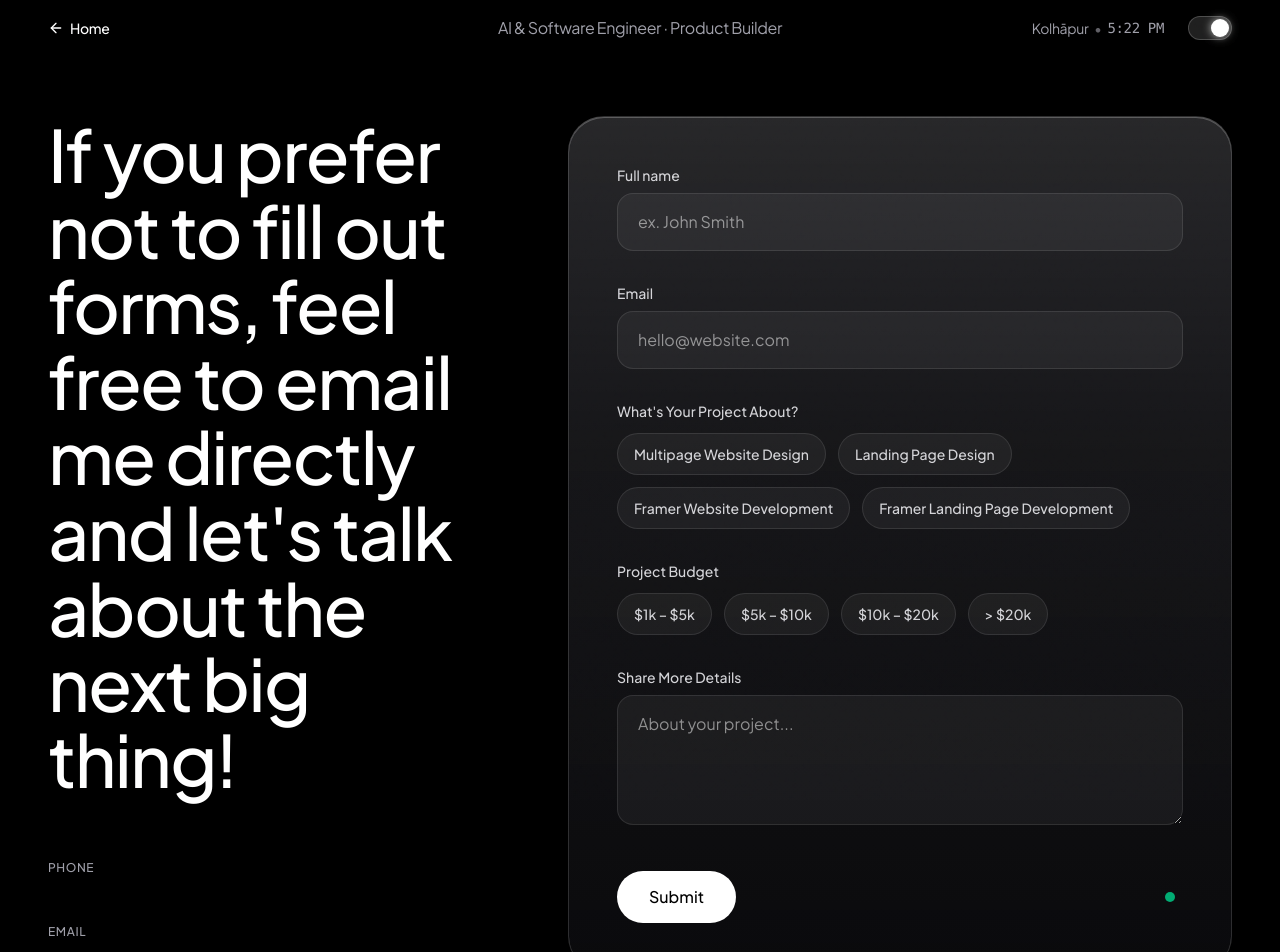
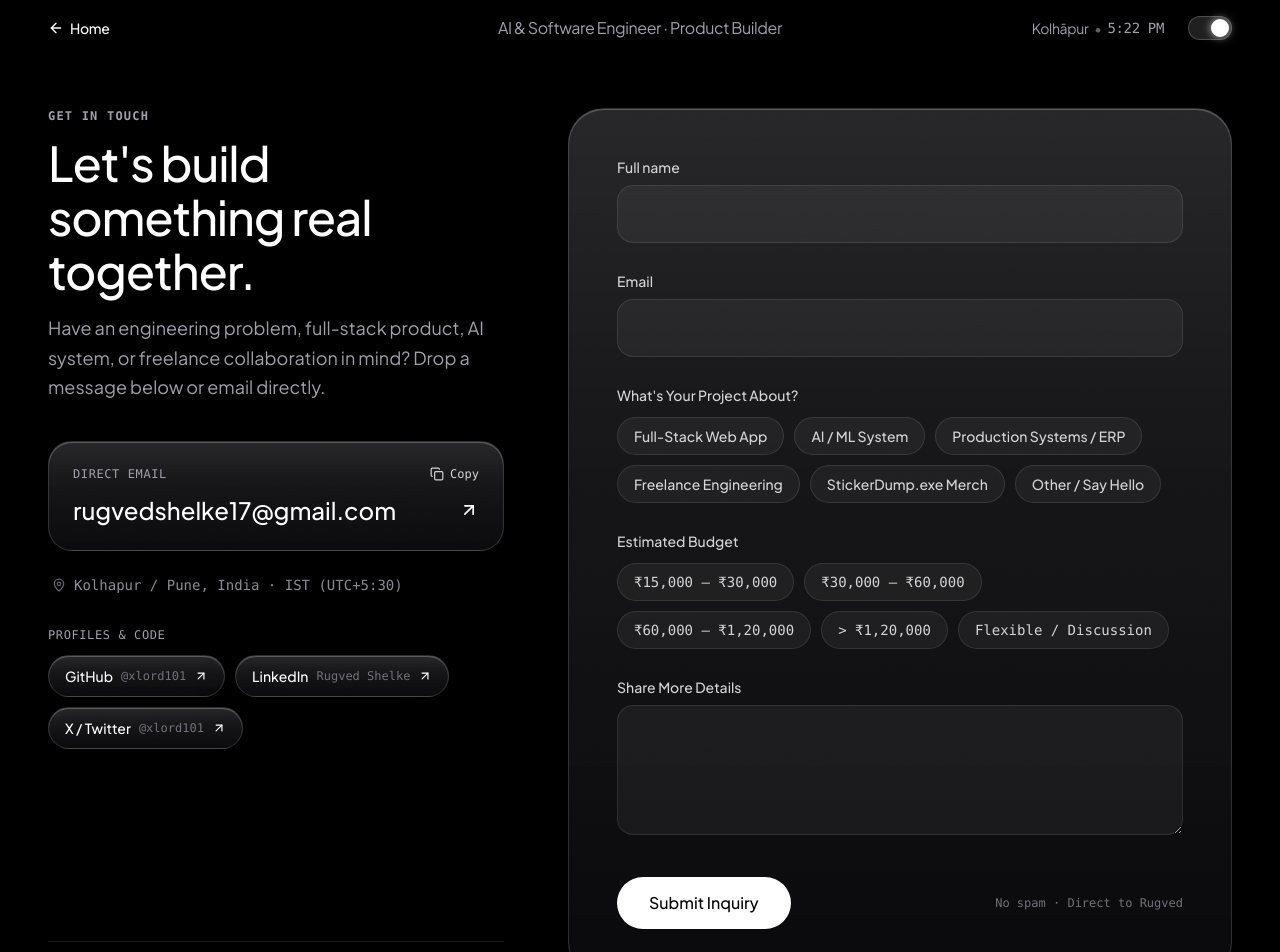
Before and after one commit to xlord101/rugved_shelke_portfolio, a Next.js app: page /contact in a window 1280 px wide. Shown: the top 952 px of the page. Built offline with nearby package versions, Linux system fonts and the light colour scheme.

Commit message:
Overhaul Contact page with structured typography, rupee budgets, and no placeholders; set portrait hover to StickerDump typography

```diff
--- a/src/app/contact/page.tsx
+++ b/src/app/contact/page.tsx
@@ -3,8 +3,9 @@ import { Footer } from "@/components/layout/Footer";
 import { ContactForm } from "@/components/contact/ContactForm";
 
 export const metadata = {
-  title: "Contact – Soren Weil",
-  description: "Get in touch with Soren Weil for product design, design engineering, and creative direction.",
+  title: "Contact – Rugved Shelke",
+  description:
+    "Get in touch with Rugved Shelke for software engineering, full-stack systems, AI applications, and freelance product development.",
 };
 
 export default function ContactPage() {
--- a/src/components/contact/ContactForm.tsx
+++ b/src/components/contact/ContactForm.tsx
@@ -1,6 +1,7 @@
 "use client";
 
 import React, { useState } from "react";
+import { ArrowUpRight, Copy, Check, Mail, MapPin } from "lucide-react";
 import { contactContent } from "@/content/contact";
 
 export function ContactForm() {
@@ -11,12 +12,35 @@ export function ContactForm() {
   const [details, setDetails] = useState("");
   const [isSubmitting, setIsSubmitting] = useState(false);
   const [submitted, setSubmitted] = useState(false);
+  const [copiedEmail, setCopiedEmail] = useState(false);
   const [errors, setErrors] = useState<{ [key: string]: string }>({});
 
   const toggleType = (type: string) => {
     setSelectedTypes((prev) =>
       prev.includes(type) ? prev.filter((t) => t !== type) : [...prev, type]
     );
+  };
+
+  const copyToClipboard = async () => {
+    try {
+      await navigator.clipboard.writeText(contactContent.email);
+      setCopiedEmail(true);
+      setTimeout(() => setCopiedEmail(false), 2000);
+    } catch {
+      // Fallback
+    }
+  };
+
+  const getMailtoUrl = () => {
+    const subject = encodeURIComponent(
+      `Project Inquiry: ${selectedTypes.join(", ") || "Engineering Collaboration"} – ${fullName || "Portfolio Inquiry"}`
+    );
+    const body = encodeURIComponent(
+      `Hi Rugved,\n\nName: ${fullName}\nEmail: ${email}\nProject Type: ${
+        selectedTypes.join(", ") || "Not specified"
+      }\nBudget Range: ${selectedBudget || "Not specified"}\n\nProject Details:\n${details}\n`
+    );
+    return `mailto:${contactContent.email}?subject=${subject}&body=${body}`;
   };
 
   const handleSubmit = (e: React.FormEvent) => {
@@ -38,64 +62,127 @@ export function ContactForm() {
     setErrors({});
     setIsSubmitting(true);
 
-    // Simulate submission state for demonstration
     setTimeout(() => {
       setIsSubmitting(false);
       setSubmitted(true);
-    }, 800);
+    }, 600);
   };
 
   return (
-    <div className="w-full grid grid-cols-1 lg:grid-cols-12 gap-12 sm:gap-16 pt-8 sm:pt-16 pb-20 text-black dark:text-white transition-colors">
-      {/* Left Column: Headline and Direct Contacts */}
-      <div className="lg:col-span-5 flex flex-col justify-between">
+    <div className="w-full grid grid-cols-1 lg:grid-cols-12 gap-10 sm:gap-14 lg:gap-16 pt-8 sm:pt-14 pb-20 text-black dark:text-white transition-colors">
+      {/* Left Column: Structured Heading, Bio Context & Direct Contacts */}
+      <div className="lg:col-span-5 flex flex-col justify-between gap-10">
         <div>
-          <h1 className="text-4xl sm:text-6xl md:text-7xl font-medium tracking-tight leading-[1.05] mb-12 sm:mb-16">
+          <span className="text-xs uppercase tracking-widest font-mono text-zinc-500 dark:text-zinc-400 font-semibold mb-3 block">
+            GET IN TOUCH
+          </span>
+
+          <h1 className="text-3xl sm:text-5xl font-medium tracking-tight leading-[1.12] mb-4 text-black dark:text-white">
             {contactContent.headline}
           </h1>
 
-          <div className="flex flex-col gap-8 sm:gap-10">
-            <div>
-              <span className="block text-xs uppercase tracking-wider text-zinc-500 dark:text-zinc-400 mb-2 font-medium">
-                Phone
+          <p className="text-base sm:text-lg text-zinc-600 dark:text-zinc-400 font-normal leading-relaxed mb-8 sm:mb-10 max-w-lg">
+            {contactContent.subheading}
+          </p>
+
+          {/* Direct Email Card with One-Click Copy */}
+          <div className="p-5 sm:p-6 rounded-[24px] glass-panel border border-black/8 dark:border-white/10 flex flex-col gap-3 mb-6">
+            <div className="flex items-center justify-between">
+              <span className="text-xs font-mono uppercase tracking-wider text-zinc-500 dark:text-zinc-400 font-medium">
+                Direct Email
               </span>
+              <button
+                type="button"
+                onClick={copyToClipboard}
+                className="inline-flex items-center gap-1.5 text-xs font-mono text-zinc-600 dark:text-zinc-300 hover:text-black dark:hover:text-white transition-colors cursor-pointer"
+                title="Copy email address"
+              >
+                {copiedEmail ? (
+                  <>
+                    <Check className="w-3.5 h-3.5 text-emerald-500" />
+                    <span className="text-emerald-500">Copied</span>
+                  </>
+                ) : (
+                  <>
+                    <Copy className="w-3.5 h-3.5" />
+                    <span>Copy</span>
+                  </>
+                )}
+              </button>
+            </div>
+
             <a
-                href={`tel:${contactContent.phone.replace(/[^0-9+]/g, "")}`}
-                className="text-2xl sm:text-3xl font-medium hover:opacity-70 transition-opacity"
+              href={`mailto:${contactContent.email}`}
+              className="text-xl sm:text-2xl font-medium text-black dark:text-white hover:opacity-75 transition-opacity flex items-center justify-between group"
             >
-                {contactContent.phone}
+              <span className="break-all">{contactContent.email}</span>
+              <ArrowUpRight className="w-5 h-5 shrink-0 transition-transform group-hover:translate-x-1 group-hover:-translate-y-1" />
             </a>
           </div>
 
-            <div>
-              <span className="block text-xs uppercase tracking-wider text-zinc-500 dark:text-zinc-400 mb-2 font-medium">
-                Email
+          {/* Location & Timezone Indicator */}
+          <div className="flex items-center gap-2 text-xs sm:text-sm text-zinc-500 dark:text-zinc-400 font-mono mb-8 px-1">
+            <MapPin className="w-3.5 h-3.5 text-zinc-400 dark:text-zinc-500" />
+            <span>Kolhapur / Pune, India · IST (UTC+5:30)</span>
+          </div>
+
+          {/* Social Profiles */}
+          <div className="flex flex-col gap-3">
+            <span className="text-xs font-mono uppercase tracking-wider text-zinc-500 dark:text-zinc-400 font-medium">
+              Profiles &amp; Code
             </span>
+            <div className="flex flex-wrap gap-2.5">
+              {contactContent.socials.map((social) => (
                 <a
-                href={`mailto:${contactContent.email}`}
-                className="text-2xl sm:text-3xl font-medium hover:opacity-70 transition-opacity"
+                  key={social.label}
+                  href={social.url}
+                  target="_blank"
+                  rel="noopener noreferrer"
+                  className="inline-flex items-center gap-2 px-4 py-2.5 rounded-full glass-panel border border-black/8 dark:border-white/10 text-xs sm:text-sm font-medium text-black dark:text-white hover:glass-panel-hovered transition-all group"
                 >
-                {contactContent.email}
+                  <span>{social.label}</span>
+                  <span className="text-zinc-400 dark:text-zinc-500 font-mono text-xs">
+                    {social.handle}
+                  </span>
+                  <ArrowUpRight className="w-3.5 h-3.5 transition-transform group-hover:translate-x-0.5 group-hover:-translate-y-0.5" />
                 </a>
-            </div>
+              ))}
             </div>
           </div>
         </div>
 
+        {/* Live Availability Status */}
+        {contactContent.availabilityNotice && (
+          <div className="flex items-center gap-2.5 text-xs sm:text-sm text-zinc-600 dark:text-zinc-400 font-normal pt-4 border-t border-black/5 dark:border-white/10">
+            <span className="w-2.5 h-2.5 rounded-full bg-emerald-500 animate-pulse shrink-0" />
+            <span>{contactContent.availabilityNotice}</span>
+          </div>
+        )}
+      </div>
+
       {/* Right Column: Contact Form Card */}
       <div className="lg:col-span-7">
-        <div className="w-full rounded-[28px] sm:rounded-[36px] glass-panel p-6 sm:p-10 md:p-12">
+        <div className="w-full rounded-[28px] sm:rounded-[36px] glass-panel p-6 sm:p-10 md:p-12 border border-black/8 dark:border-white/10">
           {submitted ? (
-            <div className="py-16 text-center flex flex-col items-center">
-              <div className="w-16 h-16 rounded-full bg-black/5 dark:bg-white/10 flex items-center justify-center mb-6">
-                <span className="text-2xl">✓</span>
+            <div className="py-12 sm:py-16 text-center flex flex-col items-center">
+              <div className="w-16 h-16 rounded-full bg-emerald-500/10 border border-emerald-500/20 text-emerald-600 dark:text-emerald-400 flex items-center justify-center mb-6">
+                <Check className="w-8 h-8" />
               </div>
-              <h2 className="text-2xl sm:text-3xl font-medium tracking-tight mb-3">
-                Message Sent (Demo State)
+              <h2 className="text-2xl sm:text-3xl font-medium tracking-tight mb-3 text-black dark:text-white">
+                Message Prepared
               </h2>
-              <p className="text-base sm:text-lg text-zinc-600 dark:text-zinc-400 max-w-md mb-8">
-                Thank you for your message! This template form is functioning locally. Connect your email service (e.g. Resend, Formspree) to receive submissions.
+              <p className="text-sm sm:text-base text-zinc-600 dark:text-zinc-400 max-w-md mb-8 leading-relaxed">
+                Thank you, <span className="font-semibold text-black dark:text-white">{fullName}</span>! Click below to send directly via your email client, or I will review your inquiry shortly.
               </p>
+              <div className="flex flex-col sm:flex-row items-center gap-3 w-full sm:w-auto">
+                <a
+                  href={getMailtoUrl()}
+                  className="w-full sm:w-auto inline-flex items-center justify-center gap-2 px-7 py-3.5 rounded-full bg-black dark:bg-white text-white dark:text-black text-sm font-medium hover:opacity-85 transition-opacity"
+                >
+                  <Mail className="w-4 h-4" />
+                  <span>Send via Email Client</span>
+                  <ArrowUpRight className="w-3.5 h-3.5" />
+                </a>
                 <button
                   onClick={() => {
                     setSubmitted(false);
@@ -105,13 +192,14 @@ export function ContactForm() {
                     setSelectedTypes([]);
                     setSelectedBudget("");
                   }}
-                className="px-6 py-3 rounded-full border border-black/20 dark:border-white/20 text-sm font-medium hover:bg-black/5 dark:hover:bg-white/10 transition-colors"
+                  className="w-full sm:w-auto px-6 py-3.5 rounded-full border border-black/15 dark:border-white/15 text-sm font-medium hover:bg-black/5 dark:hover:bg-white/10 transition-colors cursor-pointer"
                 >
-                Send Another Message
+                  Start Over
                 </button>
               </div>
+            </div>
           ) : (
-            <form onSubmit={handleSubmit} className="flex flex-col gap-6 sm:gap-8">
+            <form onSubmit={handleSubmit} className="flex flex-col gap-6 sm:gap-7">
               {/* Full Name */}
               <div>
                 <label
@@ -125,7 +213,6 @@ export function ContactForm() {
                   type="text"
                   value={fullName}
                   onChange={(e) => setFullName(e.target.value)}
-                  placeholder="ex. John Smith"
                   className={`w-full px-4 sm:px-5 py-3.5 sm:py-4 rounded-2xl bg-black/5 dark:bg-white/5 border ${
                     errors.fullName
                       ? "border-red-500"
@@ -133,7 +220,7 @@ export function ContactForm() {
                   } focus:outline-none focus:border-black dark:focus:border-white text-base transition-colors`}
                 />
                 {errors.fullName && (
-                  <p className="text-xs text-red-500 mt-1">{errors.fullName}</p>
+                  <p className="text-xs text-red-500 mt-1.5">{errors.fullName}</p>
                 )}
               </div>
 
@@ -150,7 +237,6 @@ export function ContactForm() {
                   type="email"
                   value={email}
                   onChange={(e) => setEmail(e.target.value)}
-                  placeholder="hello@website.com"
                   className={`w-full px-4 sm:px-5 py-3.5 sm:py-4 rounded-2xl bg-black/5 dark:bg-white/5 border ${
                     errors.email
                       ? "border-red-500"
@@ -158,7 +244,7 @@ export function ContactForm() {
                   } focus:outline-none focus:border-black dark:focus:border-white text-base transition-colors`}
                 />
                 {errors.email && (
-                  <p className="text-xs text-red-500 mt-1">{errors.email}</p>
+                  <p className="text-xs text-red-500 mt-1.5">{errors.email}</p>
                 )}
               </div>
 
@@ -167,7 +253,7 @@ export function ContactForm() {
                 <span className="block text-sm font-medium mb-3 text-zinc-700 dark:text-zinc-300">
                   What&apos;s Your Project About?
                 </span>
-                <div className="flex flex-wrap gap-2.5 sm:gap-3">
+                <div className="flex flex-wrap gap-2 sm:gap-2.5">
                   {contactContent.projectTypes.map((type) => {
                     const active = selectedTypes.includes(type);
                     return (
@@ -175,9 +261,9 @@ export function ContactForm() {
                         type="button"
                         key={type}
                         onClick={() => toggleType(type)}
-                        className={`px-4 py-2.5 rounded-full text-xs sm:text-sm font-medium transition-all ${
+                        className={`px-4 py-2 rounded-full text-xs sm:text-sm font-medium transition-all cursor-pointer ${
                           active
-                            ? "bg-black dark:bg-white text-white dark:text-black border-transparent"
+                            ? "bg-black dark:bg-white text-white dark:text-black border-transparent shadow-xs"
                             : "bg-black/5 dark:bg-white/5 border border-black/8 dark:border-white/10 text-zinc-700 dark:text-zinc-300 hover:border-black/20 dark:hover:border-white/25"
                         }`}
                       >
@@ -188,12 +274,12 @@ export function ContactForm() {
                 </div>
               </div>
 
-              {/* Project Budget */}
+              {/* Project Budget in Rupees */}
               <div>
                 <span className="block text-sm font-medium mb-3 text-zinc-700 dark:text-zinc-300">
-                  Project Budget
+                  Estimated Budget
                 </span>
-                <div className="flex flex-wrap gap-2.5 sm:gap-3">
+                <div className="flex flex-wrap gap-2 sm:gap-2.5">
                   {contactContent.budgetRanges.map((budget) => {
                     const active = selectedBudget === budget;
                     return (
@@ -201,9 +287,9 @@ export function ContactForm() {
                         type="button"
                         key={budget}
                         onClick={() => setSelectedBudget(active ? "" : budget)}
-                        className={`px-4 py-2.5 rounded-full text-xs sm:text-sm font-medium transition-all ${
+                        className={`px-4 py-2 rounded-full text-xs sm:text-sm font-mono font-medium transition-all cursor-pointer ${
                           active
-                            ? "bg-black dark:bg-white text-white dark:text-black border-transparent"
+                            ? "bg-black dark:bg-white text-white dark:text-black border-transparent shadow-xs"
                             : "bg-black/5 dark:bg-white/5 border border-black/8 dark:border-white/10 text-zinc-700 dark:text-zinc-300 hover:border-black/20 dark:hover:border-white/25"
                         }`}
                       >
@@ -227,7 +313,6 @@ export function ContactForm() {
                   rows={4}
                   value={details}
                   onChange={(e) => setDetails(e.target.value)}
-                  placeholder="About your project..."
                   className="w-full px-4 sm:px-5 py-3.5 sm:py-4 rounded-2xl bg-black/5 dark:bg-white/5 border border-black/8 dark:border-white/10 focus:outline-none focus:border-black dark:focus:border-white text-base transition-colors resize-y"
                 />
               </div>
@@ -237,15 +322,14 @@ export function ContactForm() {
                 <button
                   type="submit"
                   disabled={isSubmitting}
-                  className="px-8 py-3.5 rounded-full bg-black dark:bg-white text-white dark:text-black text-base font-medium hover:opacity-85 transition-opacity disabled:opacity-50 cursor-pointer"
+                  className="px-8 py-3.5 rounded-full bg-black dark:bg-white text-white dark:text-black text-sm sm:text-base font-medium hover:opacity-85 transition-opacity disabled:opacity-50 cursor-pointer shadow-xs"
                 >
-                  {isSubmitting ? "Sending..." : "Submit"}
+                  {isSubmitting ? "Sending..." : "Submit Inquiry"}
                 </button>
 
-                <div className="flex items-center gap-2 text-xs sm:text-sm text-zinc-600 dark:text-zinc-400 font-normal">
-                  <span className="w-2.5 h-2.5 rounded-full bg-emerald-500 animate-pulse" />
-                  <span>{contactContent.availabilityNotice}</span>
-                </div>
+                <span className="text-xs text-zinc-500 font-mono">
+                  No spam · Direct to Rugved
+                </span>
               </div>
             </form>
           )}
--- a/src/components/home/HomeGrid.tsx
+++ b/src/components/home/HomeGrid.tsx
@@ -24,7 +24,7 @@ export function HomeGrid() {
       case "contact":
         return "Contact";
       case "portrait":
-        return "Hey 👋";
+        return "StickerDump";
       case "stack":
         return "Stack";
       case "resume":
@@ -48,7 +48,7 @@ export function HomeGrid() {
       className="w-full max-w-[1440px] mx-auto px-4 sm:px-8 md:px-12 pt-0 pb-12 sm:pb-20 flex flex-col items-center"
     >
       {/* Dynamic Background Hero Heading hugging header with no extra gap */}
-      <HeroTitleMorph title={getHeroTitle()} isStickerDump={activeHover === "portrait"} />
+      <HeroTitleMorph title={getHeroTitle()} />
 
       {/* Bento Grid overlapping the heading matching Image 2 reference */}
       <div className="w-full -mt-12 sm:-mt-16 md:-mt-22 lg:-mt-26 relative z-10 flex flex-col gap-3.5 sm:gap-5">
--- a/src/content/contact.ts
+++ b/src/content/contact.ts
@@ -1,20 +1,30 @@
 import { ContactContent } from "@/lib/types";
 
 export const contactContent: ContactContent = {
-  headline:
-    "If you prefer not to fill out forms, feel free to email me directly and let's talk about the next big thing!",
+  headline: "Let's build something real together.",
+  subheading:
+    "Have an engineering problem, full-stack product, AI system, or freelance collaboration in mind? Drop a message below or email directly.",
   email: "rugvedshelke17@gmail.com",
   phone: "",
   socials: [
     { label: "GitHub", handle: "@xlord101", url: "https://github.com/xlord101" },
     { label: "LinkedIn", handle: "Rugved Shelke", url: "https://www.linkedin.com/in/rugvedshelke" },
+    { label: "X / Twitter", handle: "@xlord101", url: "https://x.com/xlord101" },
   ],
   projectTypes: [
-    "Multipage Website Design",
-    "Landing Page Design",
-    "Framer Website Development",
-    "Framer Landing Page Development",
+    "Full-Stack Web App",
+    "AI / ML System",
+    "Production Systems / ERP",
+    "Freelance Engineering",
+    "StickerDump.exe Merch",
+    "Other / Say Hello",
   ],
-  budgetRanges: ["$1k – $5k", "$5k – $10k", "$10k – $20k", "> $20k"],
-  availabilityNotice: "",
+  budgetRanges: [
+    "₹15,000 – ₹30,000",
+    "₹30,000 – ₹60,000",
+    "₹60,000 – ₹1,20,000",
+    "> ₹1,20,000",
+    "Flexible / Discussion",
+  ],
+  availabilityNotice: "Available for select freelance & engineering projects",
 };
--- a/src/lib/types.ts
+++ b/src/lib/types.ts
@@ -63,6 +63,7 @@ export interface SocialLink {
 
 export interface ContactContent {
   headline: string;
+  subheading?: string;
   email: string;
   phone: string;
   socials: SocialLink[];
```
Also changed, not shown: src/components/home/HeroTitleMorph.tsx (+2 -24 lines). Lines whose indentation alone changed are shown as unchanged.
